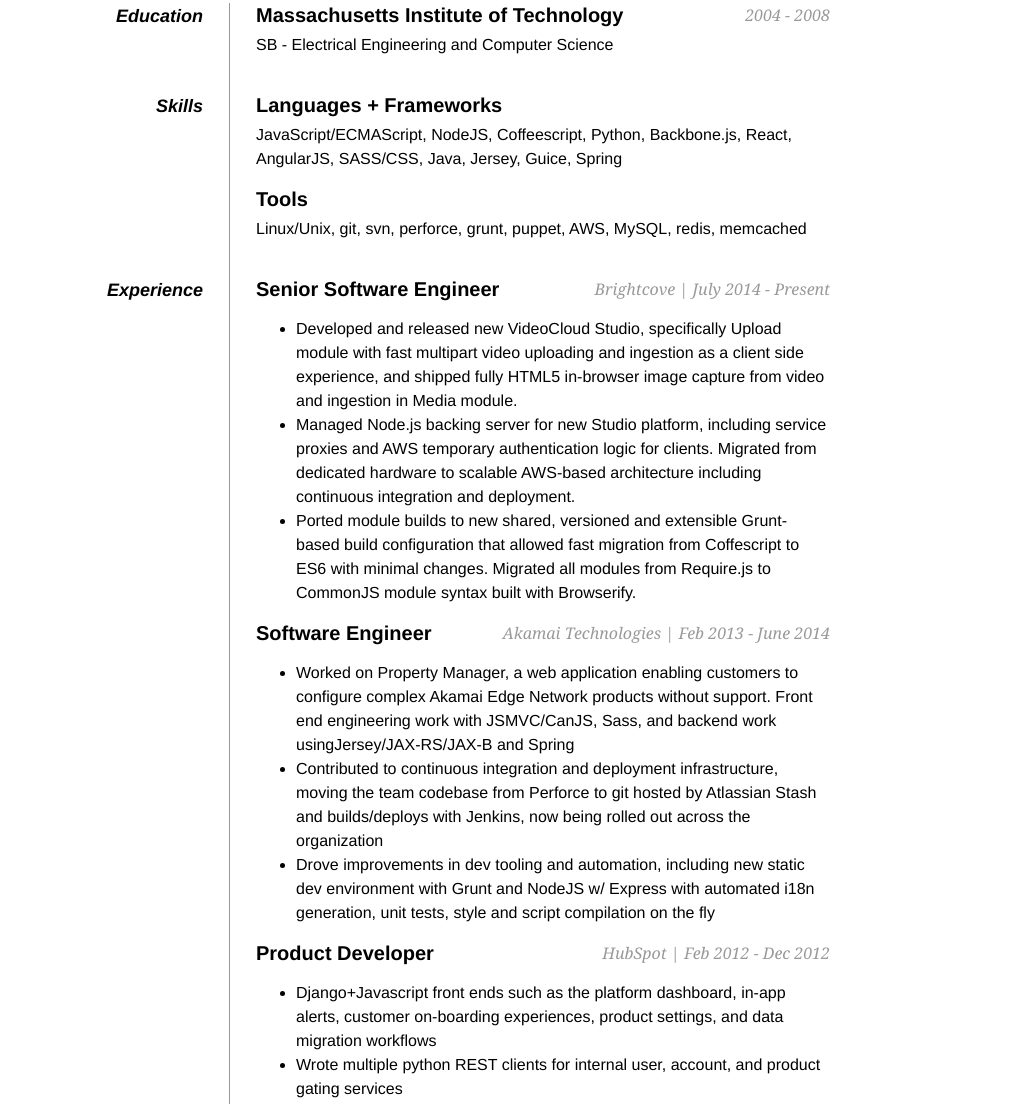
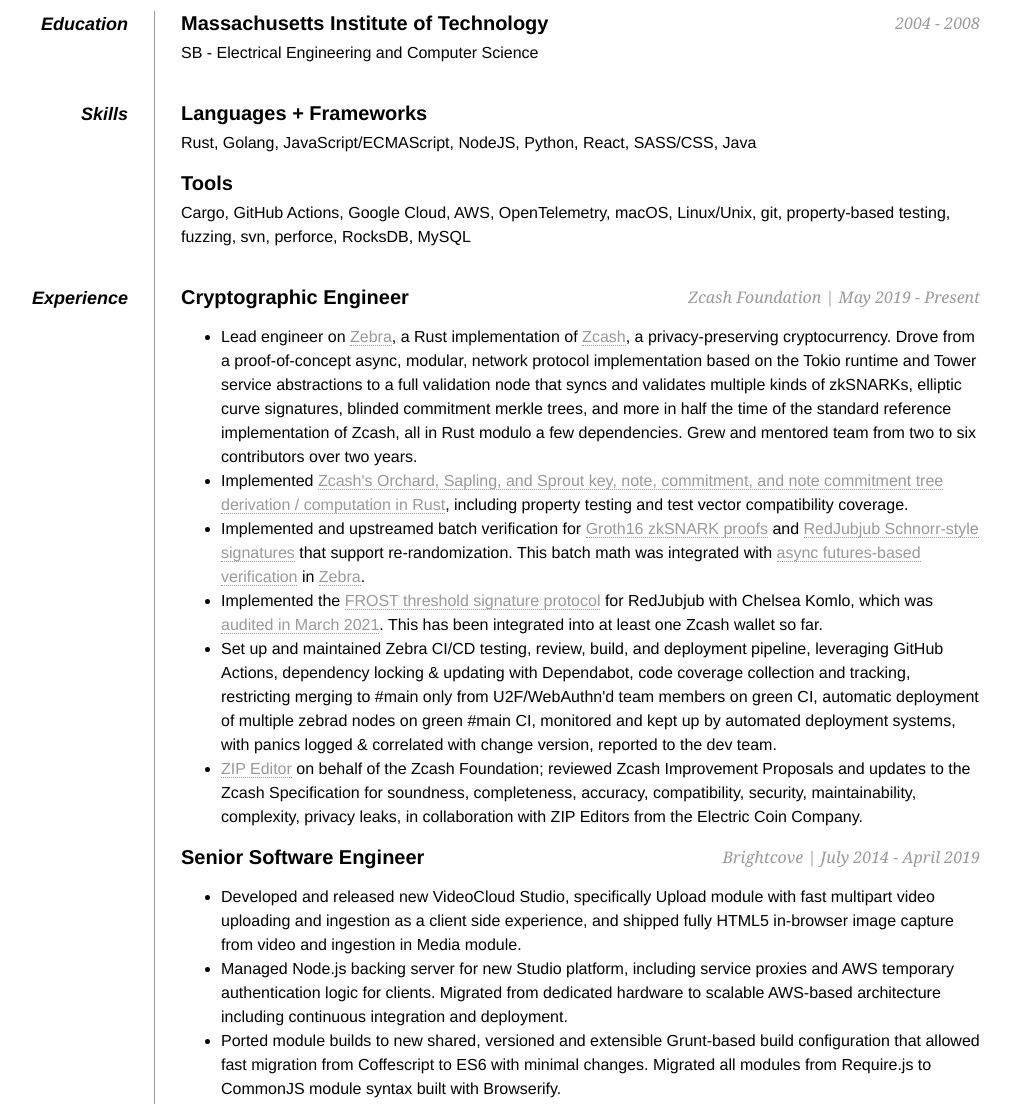
Before and after one commit to dconnolly/dconnolly.github.com, a website: page index.html in a window 1280 px wide. Shown: the part 321-1425 px from the top of the page, without its empty margins (210-1221 px from the left). Drawn offline with nearby package versions, Linux system fonts and the light colour scheme.

Commit message:
Add a bunch of Zcash etc stuff

```diff
--- a/index.html
+++ b/index.html
@@ -22,11 +22,8 @@
         </p>
         </div>
         <div>
-        <p id="objective">Software engineer with experience in all
-        levels of the web application stack, specifically interested
-        in creating highly performant front
-        end experiences built on elegant APIs. Passionate about tools and automation
-        that make developers more productive.</p>
+        <p id="objective">Cryptographic engineer / applied cryptographer. I like memory-safe languages,
+        quantum-resistant cryptography, elegant protocols, privacy-respecting systems, secure primitive abstractions, and making sure the development cycle enables humans to write secure software with minimal friction.</p>
         </div>
         <div class="clear"></div>
         <dl>
@@ -41,10 +38,10 @@
           <dt>Skills</dt>
           <dd>
             <h2>Languages + Frameworks</h2>
-            <p>JavaScript/ECMAScript, NodeJS, Coffeescript, Python, Backbone.js, React, AngularJS, SASS/CSS, Java, Jersey, Guice, Spring
+            <p>Rust, Golang, JavaScript/ECMAScript, NodeJS, Python, React, SASS/CSS, Java
             </p>
             <h2>Tools</h2>
-            <p>Linux/Unix, git, svn, perforce, grunt, puppet, AWS, MySQL, redis, memcached</p>
+            <p>Cargo, GitHub Actions, Google Cloud, AWS, OpenTelemetry, macOS, Linux/Unix, git, property-based testing, fuzzing, svn, perforce,  RocksDB, MySQL </p>
           </dd>
         </dl>
 
@@ -53,7 +50,80 @@
           </dt>
           <dd>
 
-            <h2>Senior Software Engineer<span>Brightcove | July 2014 - Present</span></h2>
+            <h2>Cryptographic Engineer<span>Zcash Foundation | May 2019 - Present</span></h2>
+            <ul>
+                <li>
+                    Lead engineer
+                    on <a href="https://github.com/ZcashFoundation/zebra">Zebra</a>,
+                    a Rust implementation
+                    of <a href="https://zips.z.cash/protocol/protocol.pdf">Zcash</a>,
+                    a privacy-preserving cryptocurrency. Drove from a
+                    proof-of-concept async, modular, network protocol
+                    implementation based on the Tokio runtime and Tower service
+                    abstractions to a full validation node that syncs and
+                    validates multiple kinds of zkSNARKs, elliptic curve
+                    signatures, blinded commitment merkle trees, and more in
+                    half the time of the standard reference implementation of
+                    Zcash, all in Rust modulo a few dependencies. Grew and
+                    mentored team from two to six contributors over two years.
+                </li>
+
+                <li>
+                    Implemented <a href="https://github.com/ZcashFoundation/zebra/tree/main/zebra-chain">Zcash's
+                    Orchard, Sapling, and Sprout key, note, commitment, and
+                    note commitment tree derivation / computation in Rust</a>,
+                    including property testing and test vector compatibility
+                    coverage.
+                </li>
+
+                <li>
+                  Implemented and upstreamed batch verification
+                  for <a href="https://github.com/zkcrypto/bellman/pull/59">Groth16
+                  zkSNARK proofs</a>
+                  and <a href="https://github.com/ZcashFoundation/redjubjub/pull/36">RedJubjub
+                  Schnorr-style signatures</a> that support
+                  re-randomization. This batch math was integrated
+                  with <a href="https://www.zfnd.org/blog/futures-batch-verification/">async
+                  futures-based verification</a>
+                  in <a href="https://github.com/ZcashFoundation/zebra/tree/main/zebra-consensus/src">Zebra</a>.
+                </li>
+
+                <li>
+                    Implemented
+                    the <a href="https://eprint.iacr.org/2020/852.pdf">FROST
+                    threshold signature protocol</a> for RedJubjub with Chelsea
+                    Komlo, which was
+                    <a href="https://github.com/ZcashFoundation/redjubjub/blob/main/zcash-frost-audit-report-20210323.pdf">audited
+                    in March 2021</a>. This has been integrated into at least
+                    one Zcash wallet so far.
+                </li>
+
+                <li>
+                    Set up and maintained Zebra CI/CD testing, review, build,
+                    and deployment pipeline, leveraging GitHub Actions,
+                    dependency locking & updating with Dependabot, code coverage
+                    collection and tracking, restricting merging to #main only
+                    from U2F/WebAuthn'd team members on green CI, automatic
+                    deployment of multiple zebrad nodes on green #main CI,
+                    monitored and kept up by automated deployment systems, with
+                    panics logged & correlated with change version, reported to
+                    the dev team.
+                </li>
+
+                <li>
+                    <a href="https://zips.z.cash/zip-0000#zip-editor-responsibilities-workflow">ZIP
+                    Editor</a> on behalf of the Zcash Foundation; reviewed Zcash
+                    Improvement Proposals and updates to the Zcash Specification
+                    for soundness, completeness, accuracy, compatibility,
+                    security, maintainability, complexity, privacy leaks, in
+                    collaboration with ZIP Editors from the Electric Coin
+                    Company.
+                </li>
+
+            </ul>
+
+            <h2>Senior Software Engineer<span>Brightcove | July 2014 - April
+            2019</span></h2>
             <ul>
                 <li>
                     Developed and released new VideoCloud Studio, specifically
@@ -135,21 +205,59 @@
         </dl>
 
         <dl>
+          <dt>Talks</dt>
+          <dd>
+              <h2>
+                  <a hef="https://www.youtube.com/watch?v=FGDpTGFF3aw">
+                      Making Zcash Shine with Rust<span>Zcon1 | June 2019</span>
+                  </a>
+              </h2>
+
+              <h2>
+                  <a href="https://www.youtube.com/watch?v=ctP24WKusX0">
+                      Supersingular Isogeny Diffie-Hellman<span>Cloudflare Crypto Meetup | Feb 2017</span>
+                  </a>
+              </h2>
+
+              <h2>
+                  <a href="https://www.youtube.com/watch?v=A0uh5SCXdqk">
+                      Elliptic Curve Cryptography<span>Facebook Security @Scale | Nov 2015</span>
+                  </a>
+              </h2>
+          </dd>
+        </dl>
+
+        <dl>
             <dt>Contributions</dt>
             <dd>
+                <h2>
+                    <a href="https://github.com/ZcashFoundation/ristretto255-dh">
+                        ristretto255-dh
+
+                    </a>
+                    <span>
+                        Diffie-Hellman key exchange over the Ristretto255 group
+                        in Rust
+                    </span>
+
+                </h2>
+
                 <h2>
                     <a href="https://tools.ietf.org/html/rfc7748">
                         RFC 7748: Elliptic Curves for Security
                     </a>
                     <span>Acknowledged Contributor</span>
                 </h2>
+
 	            <h2>
                     <a href="http://indocrypt2016.iiitd.edu.in/#program_committee">
                         Indocrypt 2016
                     </a>
                     <span>Subreviewer</span>
                 </h2>
-              <span>Contributor to various open source <a href="https://github.com/dconnolly">projects</a>.</span>
+
+                <span>Contributor to various open
+                source <a href="https://github.com/dconnolly">projects</a>.</span>
             </dd>
         </dl>
 
@@ -157,8 +265,13 @@
         <dl>
           <dt>Extracurriculars</dt>
           <dd>
+              <h2>
+                  <a href="https://securitycryptographywhatever.com/">Security, Cryptography, Whatever<span>Podcast creator, host, producer</span></a>
+              </h2>
+
               <h2>Boston Women's Rugby Football Club<span>CTO | Jan 2012 - August 2015</span></h2>
-            <span>Competitive Powerlifting</span>
+
+            <span>Competitive Powerlifting, Strongman</span>
           </dd>
         </dl>
 
--- a/styles/main.sass
+++ b/styles/main.sass
@@ -11,7 +11,7 @@
 
 div#resume
   min-width: 310px
-  max-width: 800px
+  max-width: 1000px
   margin: auto
   font: 16px Helvetica, Sans-Serif
   line-height: 24px
```
Also changed, not shown: styles/98ca101e.main.css, 1 other file. Lines whose indentation alone changed are shown as unchanged.
